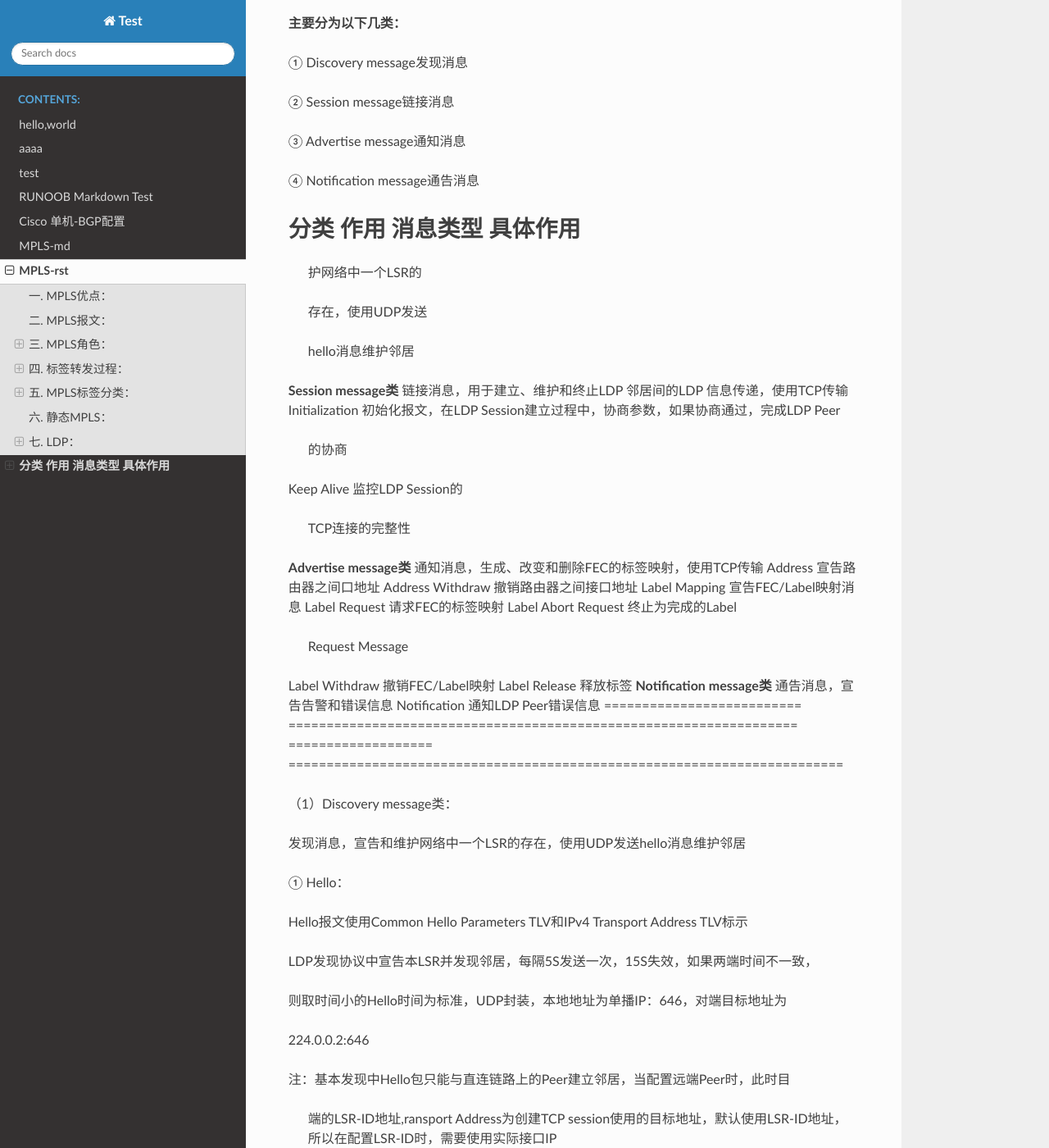
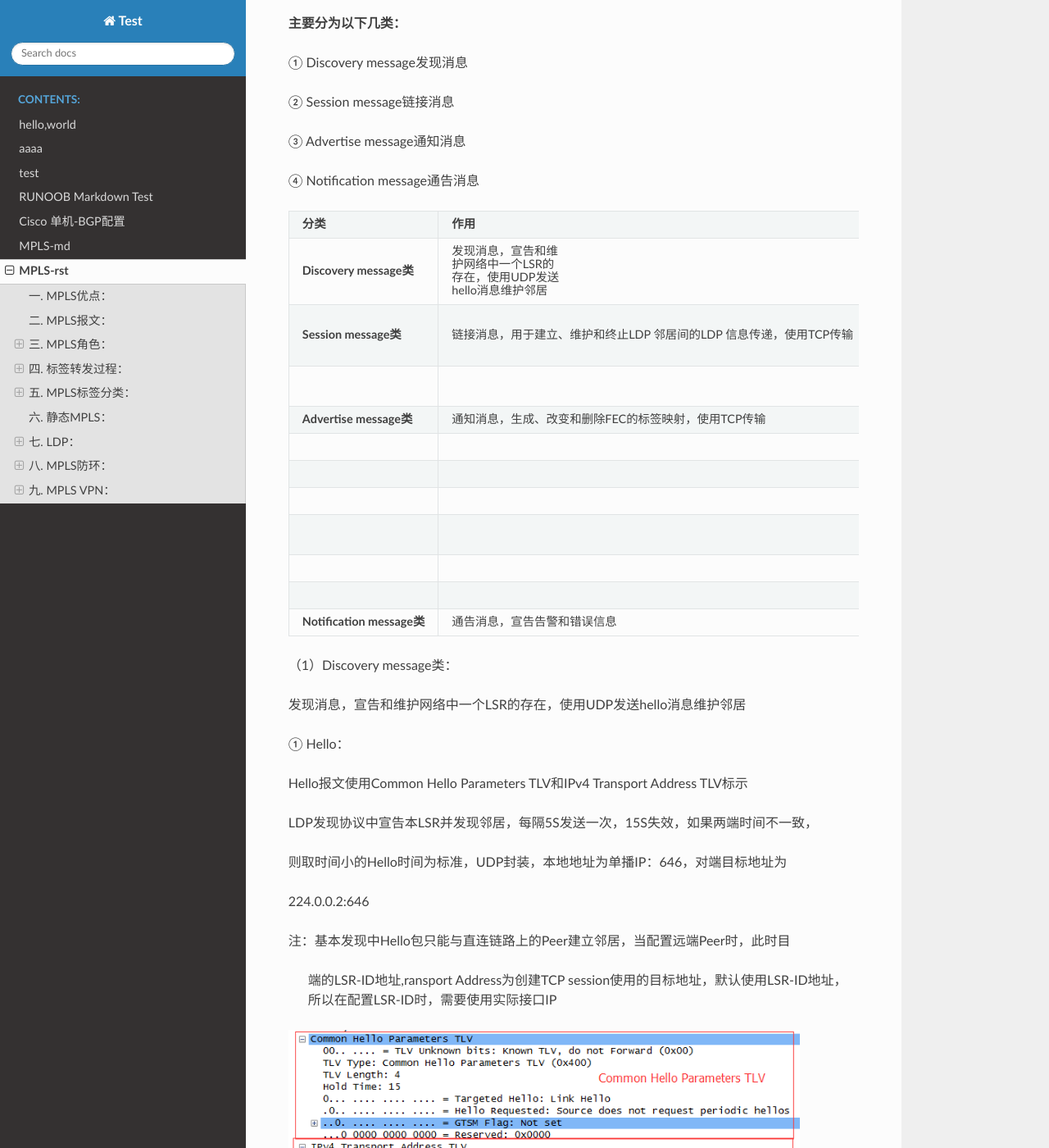
Before and after one commit to jadey1534/scrapy-cookbook, a Sphinx documentation site: the page built from source/MPLS-RST.rst, in a window 1280 px wide and 1400 px high, scrolled down 11938 px. Shown: the whole window at 82% size. Built offline with Sphinx 7.4.7 and the Read the Docs theme 2.0.0, drawn with Linux system fonts in a browser that asks for light colours; some of the changed text lies outside the part shown.

Commit message:
Update MPLS-RST.rst

```diff
--- a/source/MPLS-RST.rst
+++ b/source/MPLS-RST.rst
@@ -306,11 +306,10 @@
 
 ===================== ========================== ========================================================================================================================================================================================================================
 **标签标号**          **标签名称**               **用途**
-===================== ========================== ========================================================================================================================================================================================================================
 **Label 0**           **IPv4显示空标签**         IPv4 Explicit NULL Label ，IPv4显示空标签，表示该标签必须被弹出，且报文的转发必须基于IPv4，当最后一跳路由器收到标签为0的数据包时，不会查看MPLS转发表，而是直接将标签弹出查看
 
                                                  IP表进行转发。
-**Label 1**           **Router Alert Label**     只有出现在非栈底时才有效。类似于IP报文的“Router Alert Option”字段，节点收到Router Alert Label时，需要将其送往本地软件模块进一                                                  步处理。实际报文转发由下一层标签决定。如果报文需要继续转发，则节点需要将Router Alert Label压回标签栈顶。
+**Label 1**           **Router Alert Label**     只有出现在非栈底时才有效。类似于IP报文的“Router Alert Option”字段，节点收到Router Alert Label时，需要将其送往本地软件模块进一步处理。实际报文转发由下一层标签决定。如果报文需要继续转发，则节点需要将Router Alert Label压回标签栈顶。
 **Label 2**           **IPv6显示空标签**         IPv6显示空标签，表示该标签必须被弹出，且报文的转发必须基于IPv6，当最后一跳路由器收到标签为0的数据包时，不会查看MPLS
 
                                                  转发表，而是直接将标签弹出查看IP表进行转发
@@ -435,29 +434,23 @@
 
 ④ Notification message通告消息
 
-==========================
-===================================================================
-===================
-=========================================================================
-**分类**                   **作用**                                                            **消息类型**        **具体作用**
-==========================
-===================================================================
-===================
-=========================================================================
-**Discovery message类**    发现消息，宣告和维                                                  Hello报文           LDP发现机制中宣告本LSR并发现邻居
+========================== =================================================================== =================== =========================================================================
+**分类**                   **作用**                                                             **消息类型**        **具体作用**
+
+**Discovery message类**    发现消息，宣告和维                                                    Hello报文           LDP发现机制中宣告本LSR并发现邻居
 
                            护网络中一个LSR的
 
                            存在，使用UDP发送
 
                            hello消息维护邻居
-**Session message类**      链接消息，用于建立、维护和终止LDP 邻居间的LDP 信息传递，使用TCP传输 Initialization      初始化报文，在LDP Session建立过程中，协商参数，如果协商通过，完成LDP Peer
+**Session message类**      链接消息，用于建立、维护和终止LDP 邻居间的LDP 信息传递，使用TCP传输      Initialization      初始化报文，在LDP Session建立过程中，协商参数，如果协商通过，完成LDP Peer
 
                                                                                                                    的协商
 \                                                                                              Keep Alive          监控LDP Session的
 
                                                                                                                    TCP连接的完整性
-**Advertise message类**    通知消息，生成、改变和删除FEC的标签映射，使用TCP传输                Address             宣告路由器之间口地址
+**Advertise message类**    通知消息，生成、改变和删除FEC的标签映射，使用TCP传输                    Address             宣告路由器之间口地址
 \                                                                                              Address Withdraw    撤销路由器之间接口地址
 \                                                                                              Label Mapping       宣告FEC/Label映射消息
 \                                                                                              Label Request       请求FEC的标签映射
@@ -466,11 +459,8 @@
                                                                                                                    Request Message
 \                                                                                              Label Withdraw      撤销FEC/Label映射
 \                                                                                              Label Release       释放标签
-**Notification message类** 通告消息，宣告告警和错误信息                                        Notification        通知LDP Peer错误信息
-==========================
-===================================================================
-===================
-=========================================================================
+**Notification message类** 通告消息，宣告告警和错误信息                                           Notification        通知LDP Peer错误信息
+========================== =================================================================== =================== =========================================================================
 
 （1）Discovery message类：
 
@@ -780,11 +770,11 @@
 [Huawei-mpls-ldp]label-distribution independent
 
 +------------------+------------------------------------------------------------------------------------------------------------+
-| 分发方式+控制方式：       | 分发过程                                                                                                       |
+| 分发方式+控制方式：| 分发过程                                                                                                       |
 +==================+============================================================================================================+
 | DU+Independent：  | 下游自主分发+独立分发，LSR（Transit）无需等待下游（Egress）的标签，就会直接向上游（Ingress）分发标签                                             |
 | DU+Order：        | 下游自主+有序分发，LSR（Transit）只有收到下游（Egress）的标签映射消息，才会向上游（Ingress）分发标签                                             |
-| DOD+Independent： | 下游按需分发+独立模式，发送标签请求的LSR（Ingress）的直连下游（Transit）会直接回应标签，而不必等待来自最终下游（Egress）的标签                                |
+| DOD+Independent： | 下游按需分发+独立模式，发送标签请求的LSR（Ingress）的直连下游（Transit）会直接回应标签，而不必等待来自最终下游（Egress）的标签                      |
 | DOD+Order：       | 下游按需分发+有序模式，且标签分配控制方式为Ordered，则发送标签请求的LSR（Ingress）的直连下游（Transit）只有收到最终下游（Egres）的标签映射消息，才会向上游（Ingress）分发标签  |
 +------------------+------------------------------------------------------------------------------------------------------------+
 
```
